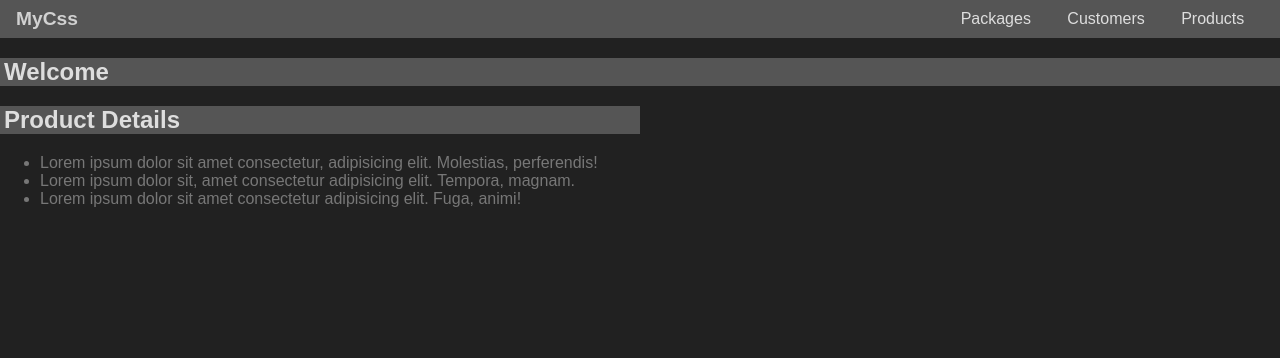
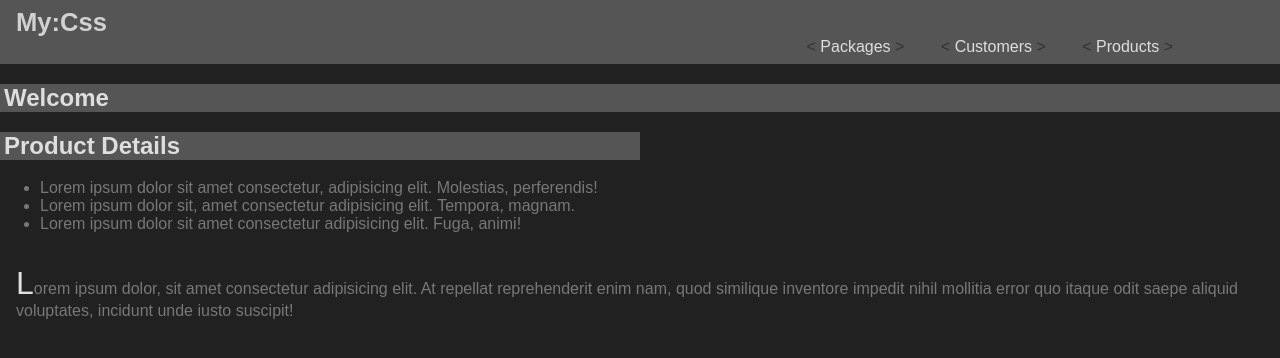
Before and after one commit to robertocannella/css, a plain HTML site: page index.html in a window 1280 px wide. Drawn offline with Linux system fonts and the light colour scheme; a web font is replaced by a local one.

Commit message:
pseudo classes and elements

```diff
--- a/index.html
+++ b/index.html
@@ -5,7 +5,7 @@
     <meta charset="UTF-8">
     <meta http-equiv="X-UA-Compatible" content="IE=edge">
     <meta name="viewport" content="width=device-width, initial-scale=1.0">
-    <title>MyCss</title>
+    <title>My:Css</title>
     <link rel="preconnect" href="https://fonts.googleapis.com">
     <link rel="preconnect" href="https://fonts.gstatic.com" crossorigin>
     <link href="https://fonts.googleapis.com/css2?family=Akshar&display=swap" rel="stylesheet">
@@ -15,7 +15,7 @@
 <body>
     <header class="main-header">
         <div>
-            <a href="" class="main-header__brand">MyCss</a>
+            <a href="" class="main-header__brand">My:Css</a>
         </div>
         <nav class="main-nav">
             <ul class="main-nav__items">
@@ -39,6 +39,9 @@
                 <li> Lorem ipsum dolor sit amet consectetur adipisicing elit. Fuga, animi!</li>
             </ul>
         </section>
+        <p>Lorem ipsum dolor, sit amet consectetur adipisicing elit. At repellat reprehenderit enim nam, quod similique
+            inventore impedit nihil mollitia error quo itaque odit saepe aliquid voluptates, incidunt unde iusto
+            suscipit!</p>
     </main>
 
 </body>
--- a/main.css
+++ b/main.css
@@ -1,6 +1,43 @@
+/*
+
+Pseudo classes define the style of a special STATE of an element
+    a:hover
+    a:active
+
+Pseudo Elements define the style of a specific PART of an element
+
+    p::first-line
+    p::first-letter
+
+*/
+
+p::first-letter {
+    font-size: 2rem;
+    color: #dfdfdf;
+}
+
+p {
+    padding: 1rem
+}
+
+.main-nav__item a::after {
+    content: " >";
+    color: #333;
+
+}
+
+.main-nav__item a::before {
+    content: "< ";
+    color: #333;
+
+}
+
+
 * {
     box-sizing: border-box;
 }
+
+
 
 body {
     margin: 0;
@@ -28,7 +65,7 @@ body {
 .main-header__brand {
     color: #d1d1d1;
     text-decoration: none;
-    font-size: 1.2rem;
+    font-size: 1.6rem;
     font-weight: bold;
 }
 
@@ -37,7 +74,7 @@ body {
     display: inline-block;
     text-align: right;
     /* this is a bit of a hack, but we will encounter better ways to display items on a single line */
-    width: calc(100% - 70px);
+    width: calc(100% - 75px);
     vertical-align: middle;
 }
 
@@ -53,6 +90,12 @@ body {
     margin: 0 1rem;
     display: inline-block;
 }
+
+.main-nav__item a:hover,
+.main-nav__item a:active {
+    color: #fff;
+}
+
 
 .main-nav a {
     text-decoration: none;
```
